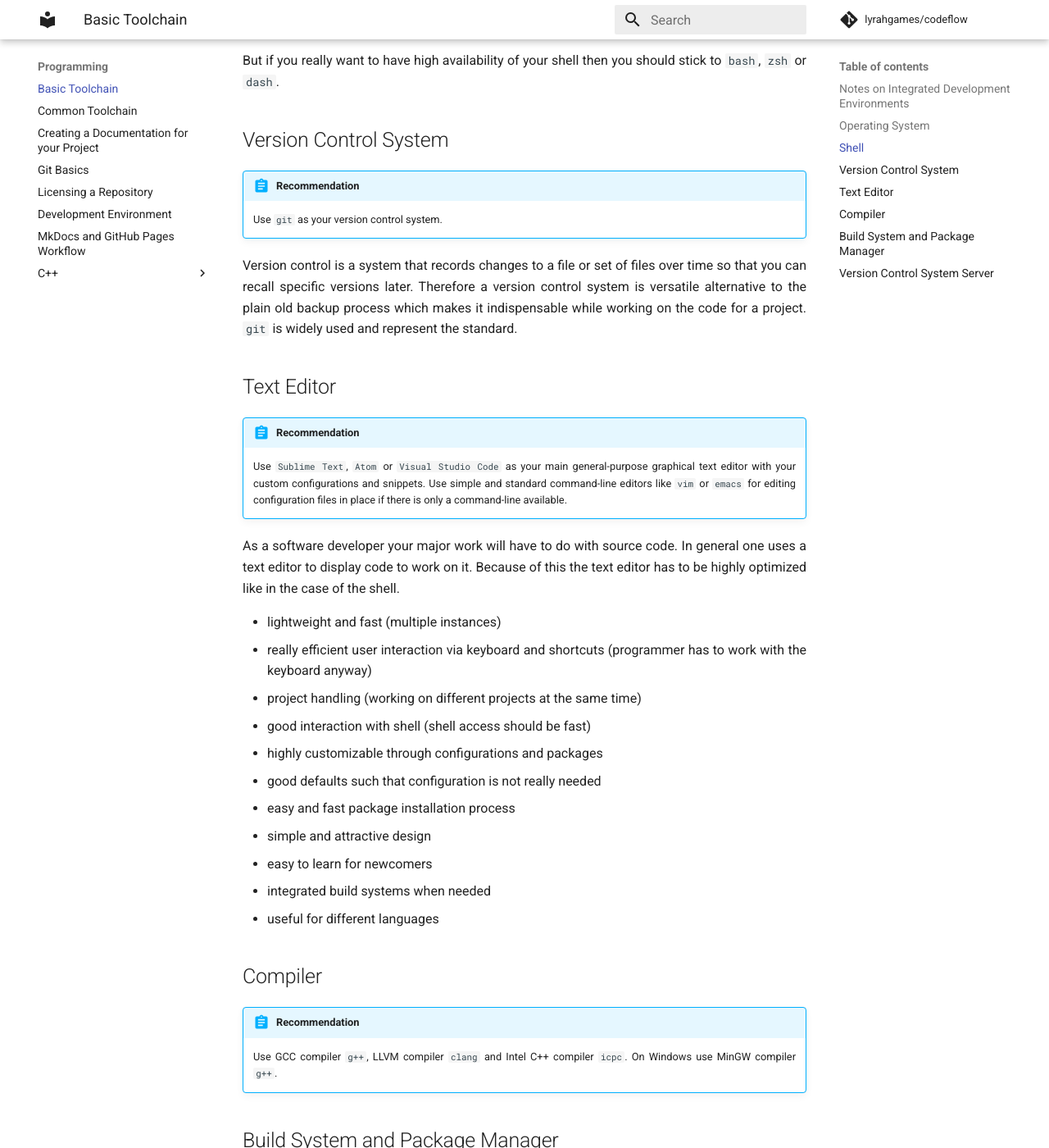
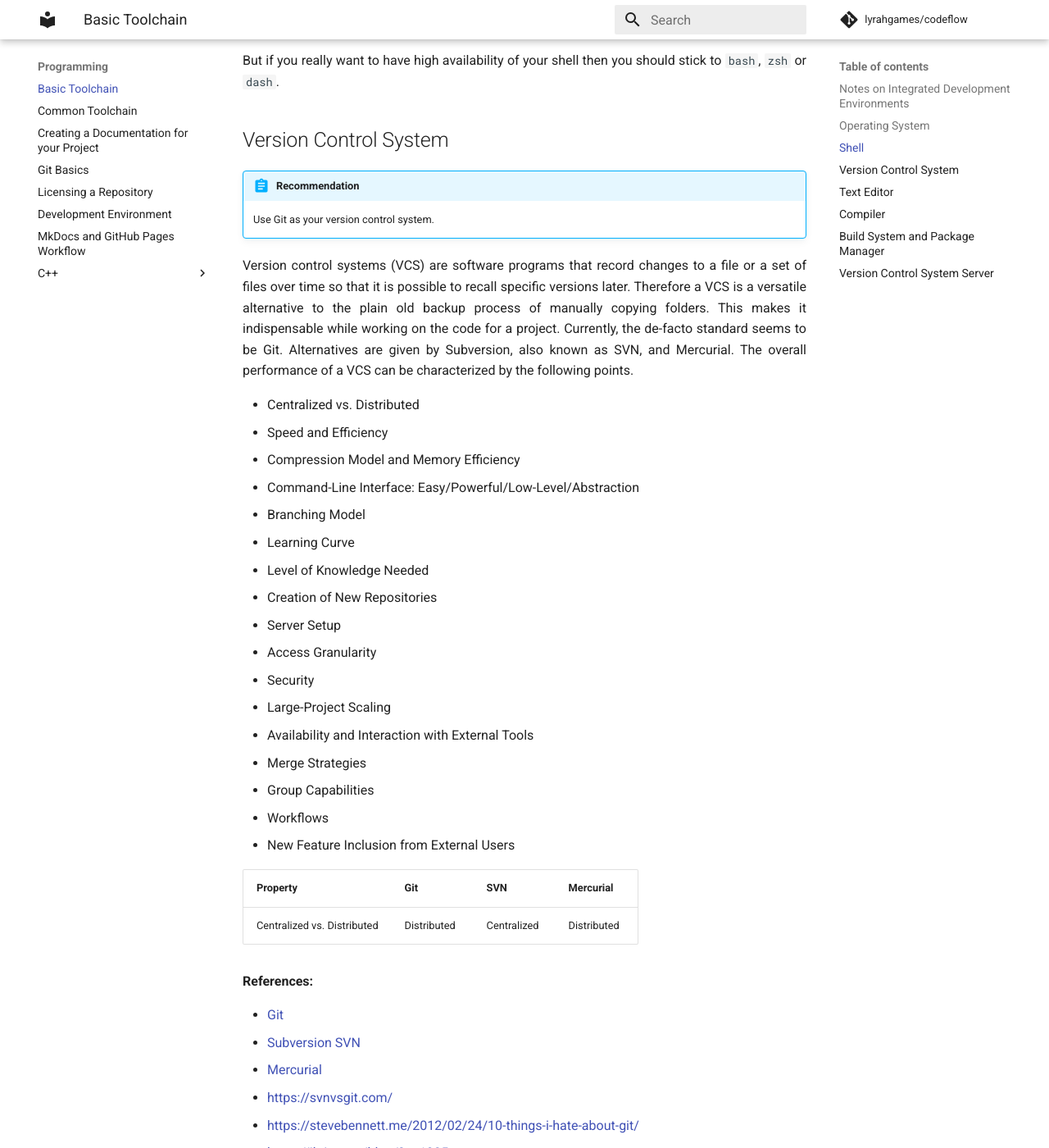
Before and after one commit to lyrahgames/codeflow, an MkDocs documentation site: the page built from docs/web/docs/programming/basic_toolchain.md, in a window 1280 px wide and 1400 px high, scrolled down 2945 px. Shown: the whole window at 82% size. Built offline with MkDocs 1.6.1 and Material for MkDocs 9.7.7, drawn with Linux system fonts in a browser that asks for light colours; comment, search, counter and statistics services are not loaded; some of the changed text lies outside the part shown.

Commit message:
Elaborate on different VCSs

```diff
--- a/docs/web/docs/programming/basic_toolchain.md
+++ b/docs/web/docs/programming/basic_toolchain.md
@@ -90,13 +90,46 @@
 
 <!-- **Recommendation:** -->
 !!! abstract "Recommendation"
-    Use `git` as your version control system.
+    Use Git as your version control system.
 
 <!-- **Explanation:** -->
-Version control is a system that records changes to a file or set of files over time so that you can recall specific versions later.
-Therefore a version control system is versatile alternative to the plain old backup process which makes it indispensable while working on the code for a project.
-`git` is widely used and represent the standard.
+Version control systems (VCS) are software programs that record changes to a file or a set of files over time so that it is possible to recall specific versions later.
+Therefore a VCS is a versatile alternative to the plain old backup process of manually copying folders.
+This makes it indispensable while working on the code for a project.
+Currently, the de-facto standard seems to be Git.
+Alternatives are given by Subversion, also known as SVN, and Mercurial.
+The overall performance of a VCS can be characterized by the following points.
 
+- Centralized vs. Distributed
+- Speed and Efficiency
+- Compression Model and Memory Efficiency
+- Command-Line Interface: Easy/Powerful/Low-Level/Abstraction
+- Branching Model
+- Learning Curve
+- Level of Knowledge Needed
+- Creation of New Repositories
+- Server Setup
+- Access Granularity
+- Security
+- Large-Project Scaling
+- Availability and Interaction with External Tools
+- Merge Strategies
+- Group Capabilities
+- Workflows
+- New Feature Inclusion from External Users
+
+Property | Git | SVN | Mercurial
+---------|-----|----|---
+Centralized vs. Distributed   | Distributed   | Centralized | Distributed
+
+**References:**
+
+- [Git](https://git-scm.com/)
+- [Subversion SVN](https://subversion.apache.org/)
+- [Mercurial](https://www.mercurial-scm.org/)
+- https://svnvsgit.com/
+- https://stevebennett.me/2012/02/24/10-things-i-hate-about-git/
+- https://ikriv.com/blog/?p=1905
 
 ## Text Editor
 
```
Also changed, not shown: docs/web/docs/programming/licensing.md (+3 -0 lines), docs/web/docs/server/self_hosting.md (+1 -0 lines).
